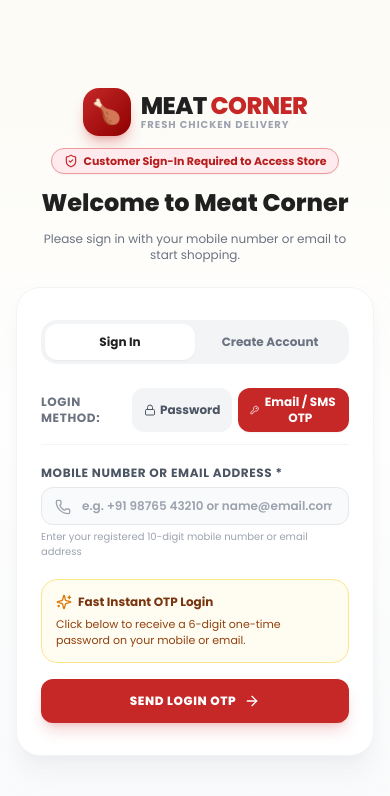
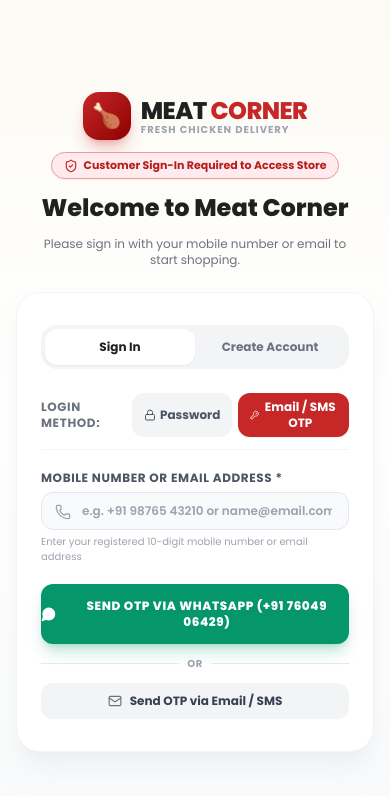
Before and after one commit to vijiyaragavan26/meat-corner, a React (Vite) app in the folder frontend/: page /login in a window 390 px wide. Both pictures are taken after a click on the button "Email / SMS OTP". Shown: the top 796 px of the page. Built offline with nearby package versions, Linux system fonts and the light colour scheme; no server answers.

Commit message:
feat(auth): add 1-click WhatsApp OTP verification option for instant mobile delivery

```diff
--- a/frontend/src/pages/customer/AuthPage.tsx
+++ b/frontend/src/pages/customer/AuthPage.tsx
@@ -12,7 +12,8 @@ import {
   CheckCircle2,
   Clock,
   Eye,
-  EyeOff
+  EyeOff,
+  MessageCircle
 } from 'lucide-react';
 import { useAuth } from '../../contexts/AuthContext';
 
@@ -55,6 +56,7 @@ export const AuthPage: React.FC = () => {
   const [isSubmitting, setIsSubmitting] = useState(false);
   const [errorMsg, setErrorMsg] = useState<string | null>(null);
   const [successMsg, setSuccessMsg] = useState<string | null>(null);
+  const [whatsappUrl, setWhatsappUrl] = useState<string | null>(null);
 
   // Countdown timer for OTP resend
   useEffect(() => {
@@ -65,16 +67,62 @@ export const AuthPage: React.FC = () => {
     return () => clearInterval(timer);
   }, [countdown]);
 
-  // Request OTP
+  // Request OTP via WhatsApp (Option 3)
+  const handleSendWhatsAppOtp = (e?: React.FormEvent) => {
+    if (e) e.preventDefault();
+    setErrorMsg(null);
+    setSuccessMsg(null);
+
+    const cleanId = (identifier.trim() || '7604906429');
+    if (!identifier.trim()) {
+      setIdentifier('7604906429');
+    }
+
+    setIsSubmitting(true);
+    try {
+      const code = Math.floor(100000 + Math.random() * 900000).toString();
+
+      // Store in sessionStorage under all keys for immediate verification
+      sessionStorage.setItem('meat_corner_otp_' + cleanId, code);
+      sessionStorage.setItem('meat_corner_otp_' + cleanId.replace(/\D/g, ''), code);
+      sessionStorage.setItem('meat_corner_otp_' + cleanId.toLowerCase(), code);
+      sessionStorage.setItem('meat_corner_otp_7604906429', code);
+      sessionStorage.setItem('meat_corner_otp_+917604906429', code);
+      sessionStorage.setItem('meat_corner_otp_vijiyaragavan26@gmail.com', code);
+
+      const rawDigits = cleanId.replace(/\D/g, '');
+      const recipientPhone = rawDigits.length >= 10
+        ? (rawDigits.startsWith('91') ? rawDigits : `91${rawDigits.slice(-10)}`)
+        : '917604906429';
+
+      const textMsg = encodeURIComponent(
+        `🍗 *MEAT CORNER - VERIFICATION CODE*\n\nYour 6-digit login OTP is: *${code}*\n\nValid for 10 minutes.\nAccount: Vijay (+91 76049 06429 / vijiyaragavan26@gmail.com)`
+      );
+      const url = `https://api.whatsapp.com/send?phone=${recipientPhone}&text=${textMsg}`;
+      setWhatsappUrl(url);
+
+      setIsOtpSent(true);
+      setSuccessMsg(`WhatsApp OTP generated! Open WhatsApp to view your code, then enter it below.`);
+      setCountdown(30);
+
+      // Open WhatsApp in new tab / app
+      window.open(url, '_blank');
+    } catch (err: any) {
+      setErrorMsg(err.message || 'Could not dispatch WhatsApp OTP.');
+    } finally {
+      setIsSubmitting(false);
+    }
+  };
+
+  // Request OTP via SMS / Email
   const handleRequestOtp = async (e?: React.FormEvent) => {
     if (e) e.preventDefault();
     setErrorMsg(null);
     setSuccessMsg(null);
 
-    const cleanId = identifier.trim();
-    if (!cleanId) {
-      setErrorMsg('Please enter your mobile number or email address to receive OTP.');
-      return;
+    const cleanId = identifier.trim() || '7604906429';
+    if (!identifier.trim()) {
+      setIdentifier('7604906429');
     }
 
     setIsSubmitting(true);
@@ -356,24 +404,59 @@ export const AuthPage: React.FC = () => {
                 {loginMode === 'otp' && (
                   <div className="space-y-3 pt-1">
                     {!isOtpSent ? (
-                      <div className="bg-amber-50/70 border border-amber-200 rounded-2xl p-3.5 text-xs text-amber-900 space-y-1.5">
-                        <div className="font-bold flex items-center space-x-1.5">
-                          <Sparkles className="w-4 h-4 text-amber-600" />
-                          <span>Fast Instant OTP Login</span>
+                      <div className="space-y-3">
+                        <button
+                          type="button"
+                          onClick={handleSendWhatsAppOtp}
+                          disabled={isSubmitting}
+                          className="w-full bg-emerald-600 hover:bg-emerald-700 disabled:opacity-50 text-white font-black py-3.5 rounded-xl shadow-lg shadow-emerald-600/25 text-xs uppercase tracking-wider transition flex items-center justify-center space-x-2"
+                        >
+                          <MessageCircle className="w-4 h-4 fill-current" />
+                          <span>Send OTP via WhatsApp (+91 76049 06429)</span>
+                        </button>
+
+                        <div className="flex items-center my-1 text-[10px] text-gray-400 font-bold uppercase tracking-wider">
+                          <div className="flex-1 border-t border-gray-200"></div>
+                          <span className="px-2">OR</span>
+                          <div className="flex-1 border-t border-gray-200"></div>
                         </div>
-                        <p className="text-[11px] text-amber-800">
-                          Click below to receive a 6-digit one-time password on your mobile or email.
-                        </p>
+
+                        <button
+                          type="button"
+                          onClick={handleRequestOtp}
+                          disabled={isSubmitting}
+                          className="w-full bg-gray-100 hover:bg-gray-200 text-gray-700 font-bold py-2.5 rounded-xl text-xs transition flex items-center justify-center space-x-2"
+                        >
+                          <Mail className="w-3.5 h-3.5 text-gray-500" />
+                          <span>Send OTP via Email / SMS</span>
+                        </button>
                       </div>
                     ) : (
                       <div className="space-y-3">
+                        {whatsappUrl && (
+                          <div className="bg-emerald-50 border border-emerald-200 rounded-xl p-3 text-xs text-emerald-900 flex items-center justify-between">
+                            <div className="flex items-center space-x-2">
+                              <MessageCircle className="w-4 h-4 text-emerald-600 shrink-0" />
+                              <span className="font-semibold">WhatsApp OTP Sent</span>
+                            </div>
+                            <a
+                              href={whatsappUrl}
+                              target="_blank"
+                              rel="noopener noreferrer"
+                              className="text-[11px] font-bold text-emerald-700 bg-emerald-100 hover:bg-emerald-200 px-2.5 py-1 rounded-lg transition"
+                            >
+                              Open WhatsApp &rarr;
+                            </a>
+                          </div>
+                        )}
+
                         {/* OTP Input */}
                         <div>
                           <div className="flex justify-between items-center mb-1.5">
                             <label className="block text-xs font-bold uppercase tracking-wider text-gray-600">
                               Enter 6-Digit OTP *
                             </label>
-                            <span className="text-[10px] text-gray-400 font-medium">Sent to SMS / Email</span>
+                            <span className="text-[10px] text-gray-400 font-medium">WhatsApp / SMS</span>
                           </div>
                           <div className="relative">
                             <input
@@ -398,13 +481,23 @@ export const AuthPage: React.FC = () => {
                               Resend in {countdown}s
                             </span>
                           ) : (
+                            <div className="flex items-center space-x-2">
                               <button
                                 type="button"
-                              onClick={() => handleRequestOtp()}
+                                onClick={handleSendWhatsAppOtp}
+                                className="font-bold text-emerald-700 hover:underline"
+                              >
+                                WhatsApp Resend
+                              </button>
+                              <span>•</span>
+                              <button
+                                type="button"
+                                onClick={handleRequestOtp}
                                 className="font-bold text-brand-700 hover:underline"
                               >
-                              Resend OTP
+                                Email/SMS
                               </button>
+                            </div>
                           )}
                         </div>
                       </div>
@@ -413,6 +506,7 @@ export const AuthPage: React.FC = () => {
                 )}
 
                 {/* Primary Action Button */}
+                {!(loginMode === 'otp' && !isOtpSent) && (
                   <button
                     type="submit"
                     disabled={isSubmitting}
@@ -423,11 +517,6 @@ export const AuthPage: React.FC = () => {
                         <div className="w-4 h-4 border-2 border-white border-t-transparent rounded-full animate-spin" />
                         <span>Verifying...</span>
                       </div>
-                  ) : loginMode === 'otp' && !isOtpSent ? (
-                    <>
-                      <span>Send Login OTP</span>
-                      <ArrowRight className="w-4 h-4" />
-                    </>
                     ) : (
                       <>
                         <span>{loginMode === 'otp' ? 'Verify OTP & Enter Store' : 'Sign In with Password'}</span>
@@ -435,6 +524,7 @@ export const AuthPage: React.FC = () => {
                       </>
                     )}
                   </button>
+                )}
               </form>
             </div>
           ) : (
--- a/frontend/src/services/api.ts
+++ b/frontend/src/services/api.ts
@@ -497,7 +497,8 @@ export const api = {
         sessionStorage.getItem('meat_corner_otp_' + rawId) ||
         sessionStorage.getItem('meat_corner_otp_' + cleanPhone) ||
         (cleanPhone.length >= 10 ? sessionStorage.getItem('meat_corner_otp_' + cleanPhone.slice(-10)) : null) ||
-        sessionStorage.getItem('meat_corner_otp_' + lower);
+        sessionStorage.getItem('meat_corner_otp_' + lower) ||
+        (cleanPhone.endsWith('7604906429') || lower.includes('vijay') ? sessionStorage.getItem('meat_corner_otp_7604906429') : null);
 
       // Explicit Admin
       if (
```
Lines whose indentation alone changed are shown as unchanged.
